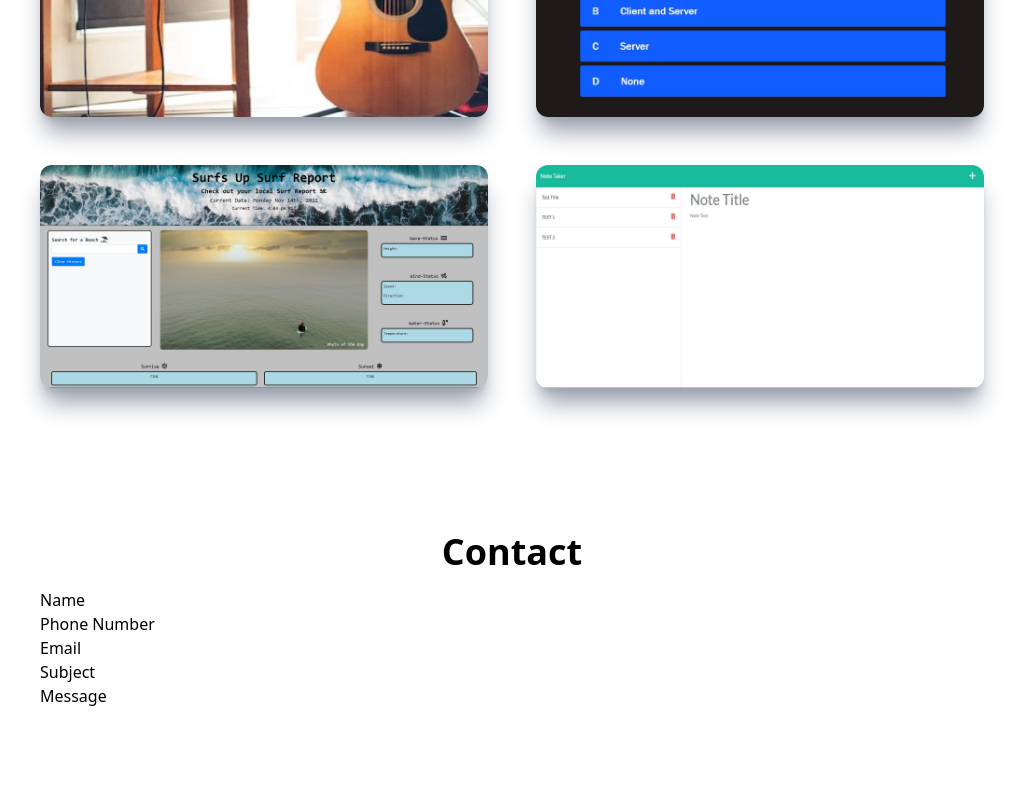
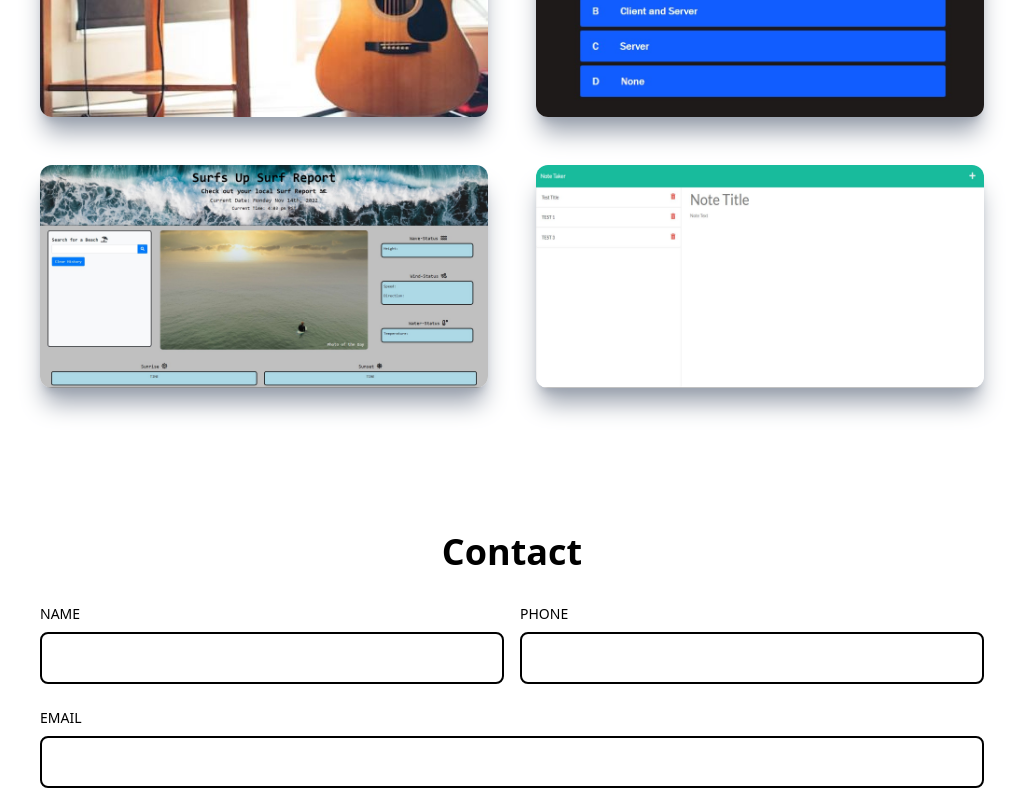
Before and after one commit to JYK33/Porfolio2.0, a React (Vite) app: page / in a window 1280 px wide. Shown: the part 2000-2797 px from the top of the page, without its empty margins (160-1183 px from the left). Before the commit the page ends 2772 px from the top, so only its background shows below. Built offline with nearby package versions, Linux system fonts and the light colour scheme.

Commit message:
finshed the contact section

```diff
--- a/src/components/Contact.jsx
+++ b/src/components/Contact.jsx
@@ -6,29 +6,56 @@
       <h1 className="py-4 text-4xl font-bold text-center text-black ">
         Contact
       </h1>
-      <form action="" method="POST" encType="multipart/form-data">
-        <div>
-          <div>
-            <label>Name</label>
-            <input type="text" name="name" />
+      <form
+        action="https://getform.io/f/d2837bf1-4254-497e-9858-d3ab280e5256"
+        method="POST"
+        encType="multipart/form-data"
+      >
+        <div className="grid md:grid-cols-2 gap-4 w-full py-2">
+          <div className="flex flex-col">
+            <label className="uppercase text-sm py-2">Name</label>
+            <input
+              className="border-2 rounded-lg p-3 flex border-black"
+              type="text"
+              name="name"
+            />
           </div>
-          <div>
-            <label>Phone Number</label>
-            <input type="text" name="phone" />
+          <div className="flex flex-col">
+            <label className="uppercase text-sm py-2">Phone</label>
+            <input
+              className="border-2 rounded-lg p-3 flex border-black"
+              type="text"
+              name="phone"
+            />
           </div>
         </div>
-        <div>
-          <label>Email</label>
-          <input type="email" name="email" />
+        <div className="flex flex-col py-2">
+          <label className="uppercase text-sm py-2">Email</label>
+          <input
+            className="border-2 rounded-lg p-3 flex border-black"
+            type="email"
+            name="email"
+          />
         </div>
-        <div>
-          <label>Subject</label>
-          <input type="text" name="subject" />
+        <div className="flex flex-col py-2">
+          <label className="uppercase text-sm py-2">Subject</label>
+          <input
+            className="border-2 rounded-lg p-3 flex border-black"
+            type="text"
+            name="subject"
+          />
         </div>
-        <div>
-          <label>Message</label>
-          <input type="text" name="message" />
+        <div className="flex flex-col py-2">
+          <label className="uppercase text-sm py-2">Message</label>
+          <textarea
+            className="border-2 rounded-lg p-3 border-black"
+            rows="10"
+            name="message"
+          ></textarea>
         </div>
+        <button className="bg-black text-white rounded-lg mt-4 w-full p-4 ">
+          Submit
+        </button>
       </form>
     </div>
   );
--- a/src/components/Sidenav.jsx
+++ b/src/components/Sidenav.jsx
@@ -1,88 +1,119 @@
-import React, {useState} from 'react'
-import {AiOutlineMenu, AiOutlineHome, AiOutlineProject } from 'react-icons/ai';
-import {GrProjects} from 'react-icons/gr'
-import {BsEnvelopeOpen, BsFileEarmarkPerson} from 'react-icons/bs'
+import React, { useState } from "react";
+import { AiOutlineMenu, AiOutlineHome, AiOutlineProject } from "react-icons/ai";
+import { GrProjects } from "react-icons/gr";
+import { BsEnvelopeOpen, BsFileEarmarkPerson } from "react-icons/bs";
 
 const Sidenav = () => {
-
   const [nav, setNav] = useState(false);
   const handleNav = () => {
     setNav(!nav);
-        console.log('state changed')
+    console.log("state changed");
   };
-
 
   return (
     <div>
       {/* check md:hiden if drop down menu dosent work */}
-            <AiOutlineMenu onClick={handleNav} className='absolute top-4 right-4 z-[99] md:hidden rounded-sm shadow-lg bg-gray-100 shadow-gray-400  cursor-pointer hover:scale-110 ease-in duration-300' />
-            {
-                nav ? (
+      <AiOutlineMenu
+        onClick={handleNav}
+        className="absolute top-4 right-4 z-[99] md:hidden rounded-sm shadow-lg bg-gray-100 shadow-gray-400  cursor-pointer hover:scale-110 ease-in duration-300"
+      />
+      {nav ? (
         // can chage the color of the back round here
-                    <div className='fixed w-full h-screen bg-white/90 flex flex-col justify-center items-center z-20'>
-
+        <div className="fixed w-full h-screen bg-white/90 flex flex-col justify-center items-center z-20">
           {/* styles the menu drop downs here */}
-                        <a href="#main" className='w-[75%] flex justify-center items-center rounded-full shadow-lg bg-gray-100 shadow-gray-400 m-2 p-4 cursor-pointer hover:scale-110 ease-in duration-200'>
-                            <AiOutlineHome size={20}/>
-                            <span className='pl-4'>Home</span>
+          <a
+            onClick={handleNav}
+            href="#main"
+            className="w-[75%] flex justify-center items-center rounded-full shadow-lg bg-gray-100 shadow-gray-400 m-2 p-4 cursor-pointer hover:scale-110 ease-in duration-200"
+          >
+            <AiOutlineHome size={20} />
+            <span className="pl-4">Home</span>
           </a>
 
           {/* for work */}
-                        <a href="#work" className='w-[75%] flex justify-center items-center rounded-full shadow-lg bg-gray-100 shadow-gray-400 m-2 p-4 cursor-pointer hover:scale-110 ease-in duration-200'>
-                            <GrProjects size={20}/>
-                            <span className='pl-4'>Work</span>
+          <a
+            onClick={handleNav}
+            href="#work"
+            className="w-[75%] flex justify-center items-center rounded-full shadow-lg bg-gray-100 shadow-gray-400 m-2 p-4 cursor-pointer hover:scale-110 ease-in duration-200"
+          >
+            <GrProjects size={20} />
+            <span className="pl-4">Work</span>
           </a>
 
           {/* for projects */}
-                        <a href="#projects" className='w-[75%] flex justify-center items-center rounded-full shadow-lg bg-gray-100 shadow-gray-400 m-2 p-4 cursor-pointer hover:scale-110 ease-in duration-200'>
-                            <AiOutlineProject size={20}/>
-                            <span className='pl-4'>Projects</span>
+          <a
+            onClick={handleNav}
+            href="#projects"
+            className="w-[75%] flex justify-center items-center rounded-full shadow-lg bg-gray-100 shadow-gray-400 m-2 p-4 cursor-pointer hover:scale-110 ease-in duration-200"
+          >
+            <AiOutlineProject size={20} />
+            <span className="pl-4">Projects</span>
           </a>
 
           {/* for resume */}
-                        <a href="#main" className='w-[75%] flex justify-center items-center rounded-full shadow-lg bg-gray-100 shadow-gray-400 m-2 p-4 cursor-pointer hover:scale-110 ease-in duration-200'>
-                            <BsFileEarmarkPerson size={20}/>
-                            <span className='pl-4'>Resume</span>
+          <a
+            onClick={handleNav}
+            href="#main"
+            className="w-[75%] flex justify-center items-center rounded-full shadow-lg bg-gray-100 shadow-gray-400 m-2 p-4 cursor-pointer hover:scale-110 ease-in duration-200"
+          >
+            <BsFileEarmarkPerson size={20} />
+            <span className="pl-4">Resume</span>
           </a>
 
           {/* for contact */}
-                        <a href="#contact" className='w-[75%] flex justify-center items-center rounded-full shadow-lg bg-gray-100 shadow-gray-400 m-2 p-4 cursor-pointer hover:scale-110 ease-in duration-200'>
-                            <BsEnvelopeOpen size={20}/>
-                            <span className='pl-4'>Contact</span>
+          <a
+            onClick={handleNav}
+            href="#contact"
+            className="w-[75%] flex justify-center items-center rounded-full shadow-lg bg-gray-100 shadow-gray-400 m-2 p-4 cursor-pointer hover:scale-110 ease-in duration-200"
+          >
+            <BsEnvelopeOpen size={20} />
+            <span className="pl-4">Contact</span>
           </a>
         </div>
-                )
-                : (
-                    ''
-                )
-            }
+      ) : (
+        ""
+      )}
       {/* side nav bar */}
-                <div className='md:block hidden fixed top-[25%] z-10'>
-                    <div className='flex flex-col'>
-
+      <div className="md:block hidden fixed top-[25%] z-10">
+        <div className="flex flex-col">
           {/*Style home button  */}
-                        <a href = '#main' className='rounded-full shadow-lg bg-gray-100 shadow-gray-400 m-2 p-4 cursor-pointer hover:scale-110 ease-in duration-300'>
-                            <AiOutlineHome size={20}/>
+          <a
+            href="#main"
+            className="rounded-full shadow-lg bg-gray-100 shadow-gray-400 m-2 p-4 cursor-pointer hover:scale-110 ease-in duration-300"
+          >
+            <AiOutlineHome size={20} />
           </a>
 
           {/* style work button */}
-                        <a href = '#work' className='rounded-full shadow-lg bg-gray-100 shadow-gray-400 m-2 p-4 cursor-pointer hover:scale-110 ease-in duration-300'>
-                            <GrProjects size={20}/>
+          <a
+            href="#work"
+            className="rounded-full shadow-lg bg-gray-100 shadow-gray-400 m-2 p-4 cursor-pointer hover:scale-110 ease-in duration-300"
+          >
+            <GrProjects size={20} />
           </a>
 
           {/* style projects button */}
-                        <a href = '#projects' className='rounded-full shadow-lg bg-gray-100 shadow-gray-400 m-2 p-4 cursor-pointer hover:scale-110 ease-in duration-300'>
-                            <AiOutlineProject size={20}/>
+          <a
+            href="#projects"
+            className="rounded-full shadow-lg bg-gray-100 shadow-gray-400 m-2 p-4 cursor-pointer hover:scale-110 ease-in duration-300"
+          >
+            <AiOutlineProject size={20} />
           </a>
 
           {/* style resume button */}
-                        <a href = '#main' className='rounded-full shadow-lg bg-gray-100 shadow-gray-400 m-2 p-4 cursor-pointer hover:scale-110 ease-in duration-300'>
-                            <BsFileEarmarkPerson size={20}/>
+          <a
+            href="#main"
+            className="rounded-full shadow-lg bg-gray-100 shadow-gray-400 m-2 p-4 cursor-pointer hover:scale-110 ease-in duration-300"
+          >
+            <BsFileEarmarkPerson size={20} />
           </a>
 
           {/* style contact button */}
-                        <a href = '#contact' className='rounded-full shadow-lg bg-gray-100 shadow-gray-400 m-2 p-4 cursor-pointer hover:scale-110 ease-in duration-300'>
-                            <BsEnvelopeOpen size={20}/>
+          <a
+            href="#contact"
+            className="rounded-full shadow-lg bg-gray-100 shadow-gray-400 m-2 p-4 cursor-pointer hover:scale-110 ease-in duration-300"
+          >
+            <BsEnvelopeOpen size={20} />
           </a>
         </div>
       </div>
@@ -90,5 +121,4 @@
   );
 };
 
-
-export default Sidenav
+export default Sidenav;
```
Lines whose indentation alone changed are shown as unchanged.
